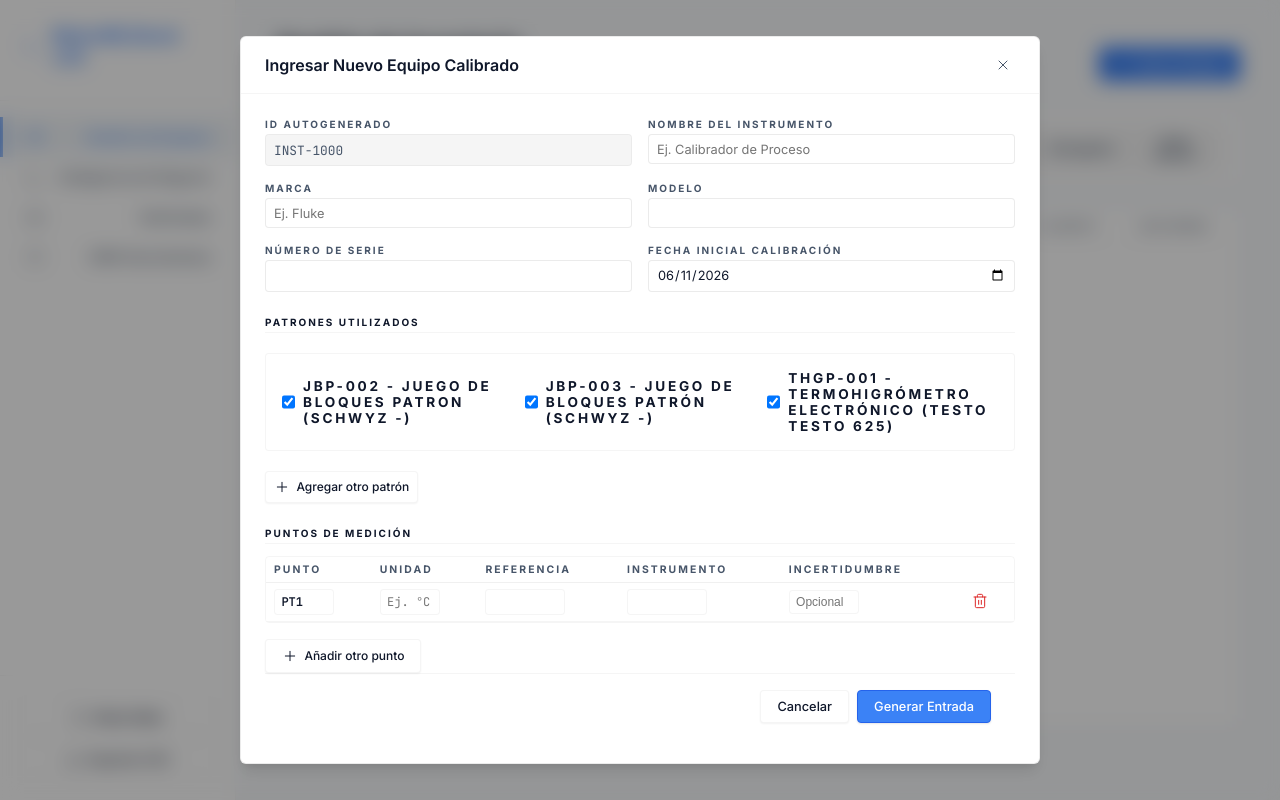
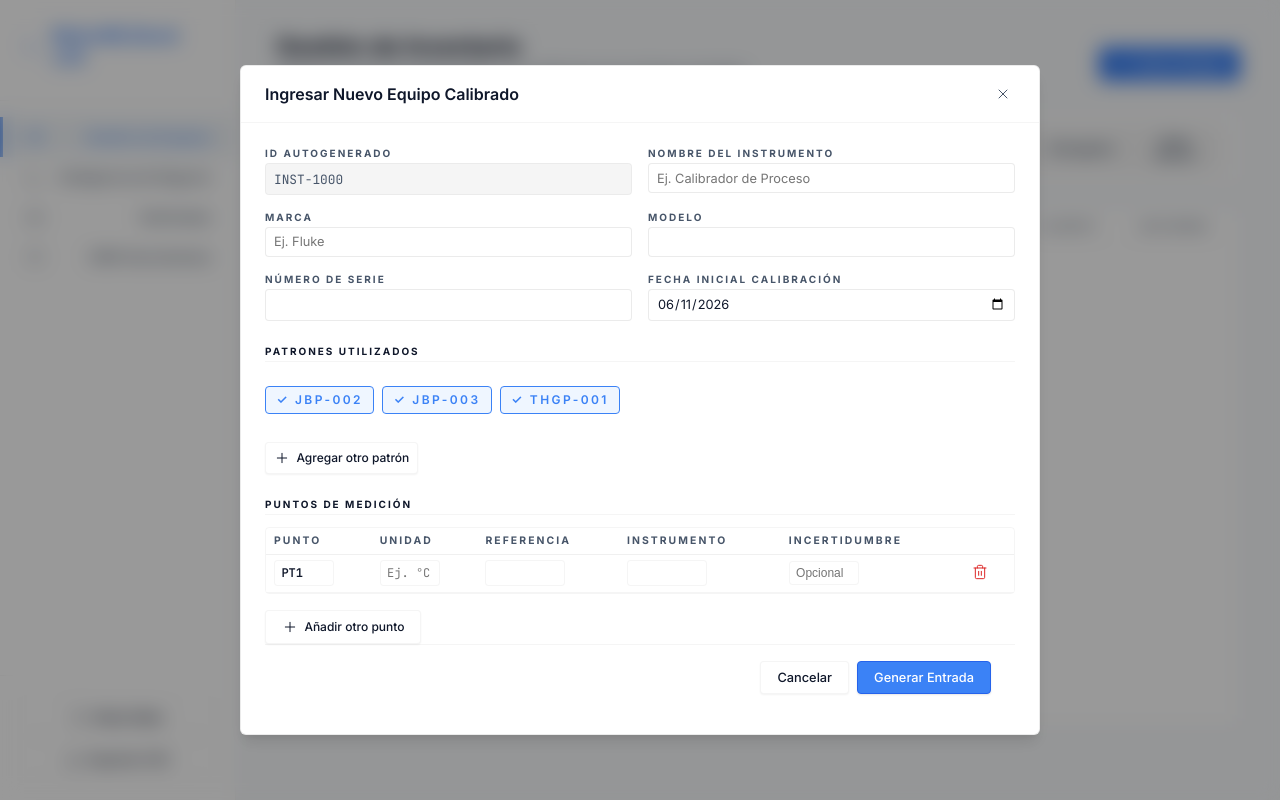
Before and after one commit to EmeemAi/metro-stock, a plain HTML site: page index.html in a window 1280 px wide. Both pictures are taken after a click on the button "Nuevo Equipo". Drawn offline with nearby package versions, Linux system fonts and the light colour scheme; no server answers.

Commit message:
Add files via upload

```diff
--- a/script.js
+++ b/script.js
@@ -217,13 +217,10 @@ function updatePatronesChecklist(prefix, selectedPats) {
     allShowPats.forEach(id => {
         const isChecked = selPatsUpper.includes(id) || (selPatsUpper.length === 0 && defaultPats.includes(id));
         const pDet = PATRONES_CATALOG[id];
-        const labelText = pDet ? `${id} - ${pDet.desc} (${pDet.brand} ${pDet.model})` : `${id} (No localizado en catÃ¡logo)`;
+        const tooltipText = pDet ? `${id} - ${pDet.desc} (${pDet.brand} ${pDet.model})` : `${id} (No localizado en catálogo)`;
 
         const div = document.createElement('div');
         div.className = 'patron-chk-item';
-        div.style.display = 'flex';
-        div.style.alignItems = 'center';
-        div.style.gap = '0.5rem';
 
         const cb = document.createElement('input');
         cb.type = 'checkbox';
@@ -233,9 +230,8 @@ function updatePatronesChecklist(prefix, selectedPats) {
 
         const lbl = document.createElement('label');
         lbl.htmlFor = 'chk-' + prefix + '-' + id;
-        lbl.innerText = labelText;
-        lbl.style.cursor = 'pointer';
-        lbl.style.fontSize = '0.85rem';
+        lbl.innerText = id;
+        lbl.title = tooltipText;
 
         div.appendChild(cb);
         div.appendChild(lbl);
@@ -278,12 +274,10 @@ function setupPatronesChecklistHandlers(prefix) {
             const exists = document.getElementById("chk-" + prefix + "-" + id);
             if (!exists) {
                 const pDet = PATRONES_CATALOG[id];
-                const labelText = pDet ? (id + " - " + pDet.desc + " (" + pDet.brand + " " + pDet.model + ")") : id;
+                const tooltipText = pDet ? (id + " - " + pDet.desc + " (" + pDet.brand + " " + pDet.model + ")") : id;
 
                 const div = document.createElement('div');
-                div.style.display = 'flex';
-                div.style.alignItems = 'center';
-                div.style.gap = '0.5rem';
+                div.className = 'patron-chk-item';
 
                 const cb = document.createElement('input');
                 cb.type = 'checkbox';
@@ -293,9 +287,8 @@ function setupPatronesChecklistHandlers(prefix) {
 
                 const lbl = document.createElement('label');
                 lbl.htmlFor = 'chk-' + prefix + '-' + id;
-                lbl.innerText = labelText;
-                lbl.style.cursor = 'pointer';
-                lbl.style.fontSize = '0.85rem';
+                lbl.innerText = id;
+                lbl.title = tooltipText;
 
                 div.appendChild(cb);
                 div.appendChild(lbl);
--- a/styles.css
+++ b/styles.css
@@ -1767,30 +1767,47 @@ td:nth-child(6)  /* Cert */ {
    Fase 9: Checklist de Patrones en Modales
    ========================================== */
 .patrones-checklist {
-    display: grid;
-    grid-template-columns: repeat(auto-fill, minmax(200px, 1fr));
-    gap: 0.75rem;
-    padding: 1rem;
+    display: flex;
+    flex-wrap: wrap;
+    gap: 0.5rem;
+    padding: 0.5rem 0;
+    background: transparent;
+    border: none;
+    margin-top: 0.25rem;
+    margin-bottom: 0.5rem;
+}
+.patron-chk-item {
+    display: inline-flex;
+}
+.patron-chk-item input[type="checkbox"] {
+    display: none;
+}
+.patron-chk-item label {
+    display: inline-flex;
+    align-items: center;
+    gap: 0.35rem;
+    padding: 0.35rem 0.65rem;
+    border-radius: var(--radius-sm);
     background: var(--bg-card);
     border: 1px solid var(--border-color);
-    border-radius: var(--radius-sm);
-    margin-top: 0.5rem;
-    margin-bottom: 0.5rem;
-    max-height: 200px;
-    overflow-y: auto;
-}
-.patrones-checklist label {
-    display: flex;
-    align-items: center;
-    gap: 0.5rem;
-    font-size: 0.85rem;
-    color: var(--text-primary);
+    font-size: 0.75rem;
+    font-weight: 600;
+    color: var(--text-secondary);
     cursor: pointer;
     user-select: none;
-}
-.patrones-checklist input[type="checkbox"] {
-    accent-color: var(--primary-color);
-    width: 16px;
-    height: 16px;
-    cursor: pointer;
-}
+    transition: all 0.15s ease-in-out;
+}
+.patron-chk-item label:hover {
+    border-color: var(--border-strong);
+    background: var(--bg-main);
+}
+.patron-chk-item input[type="checkbox"]:checked + label {
+    background: var(--state-entregado-bg);
+    border-color: var(--primary);
+    color: var(--primary);
+}
+.patron-chk-item input[type="checkbox"]:checked + label::before {
+    content: "✓";
+    font-weight: 900;
+    font-size: 0.75rem;
+}
```
